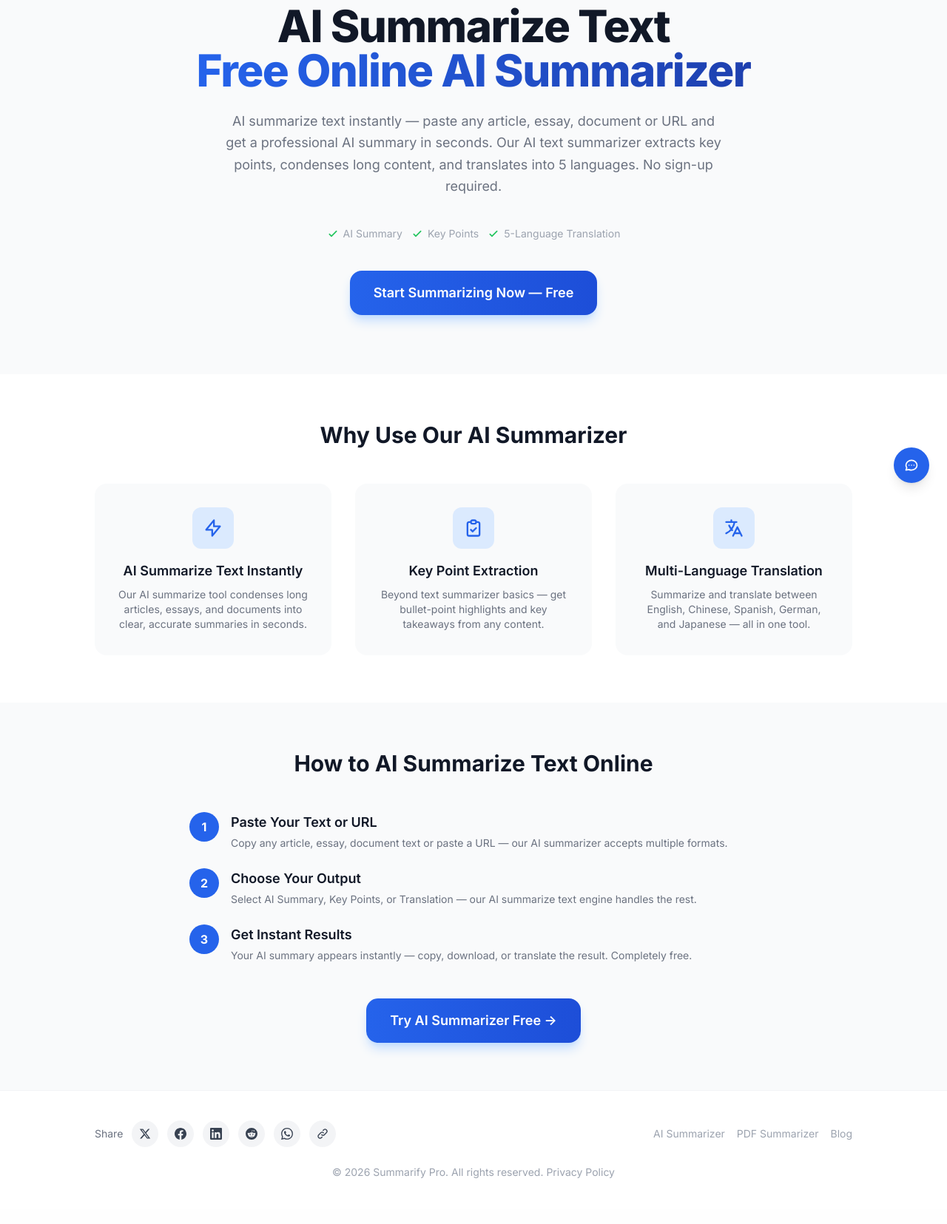
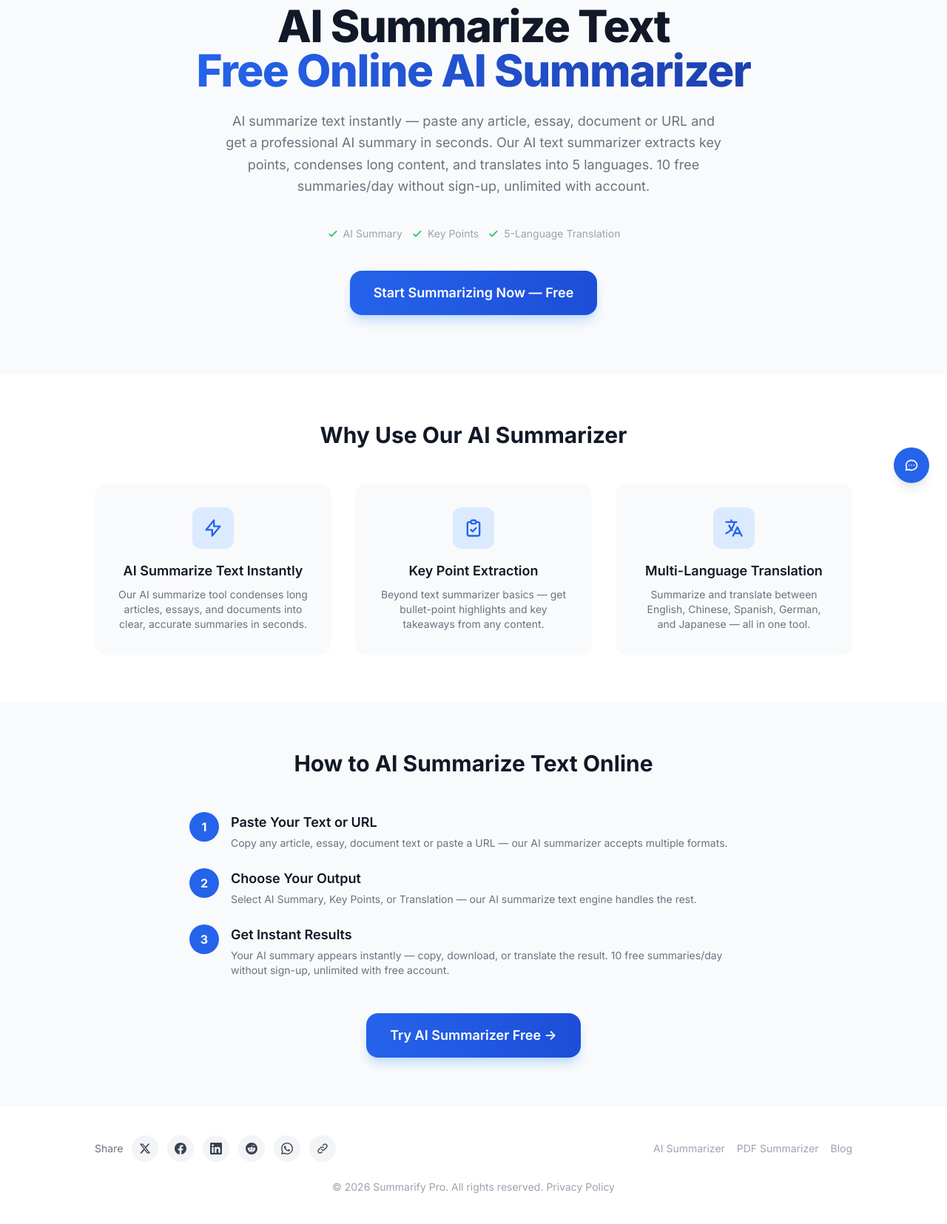
Before and after one commit to shenchuanchao/summarify-pro, a Flask app: page /ai-summarize in a window 1280 px wide. Shown: the part 123-1778 px from the top of the page at 74% size. Before the commit the page ends 1716 px from the top, so only its background shows below. Run offline with Flask 3, Linux system fonts and the light colour scheme; parts of the project's set-up code (start-up, migrations or seed data) failed here and were passed over; some libraries are stand-ins or nearby versions.

Commit message:
fix: update templates for new features

```diff
--- a/templates/_modals.html
+++ b/templates/_modals.html
@@ -20,7 +20,7 @@
     <div class="relative bg-white rounded-2xl shadow-2xl w-full max-w-sm p-8 animate-slide-up">
         <button onclick="hideModal('register')" class="absolute top-4 right-4 text-gray-300 hover:text-gray-600 transition-colors"><svg class="w-5 h-5" fill="none" stroke="currentColor" viewBox="0 0 24 24"><path stroke-linecap="round" stroke-linejoin="round" stroke-width="2" d="M6 18L18 6M6 6l12 12"/></svg></button>
         <h2 class="text-xl font-bold text-gray-900 mb-1">Create your account</h2>
-        <p class="text-sm text-gray-500 mb-6">Start with 10 free document extractions per day</p>
+        <p class="text-sm text-gray-500 mb-6">Sign up once, use without limits</p>
         <form id="register-form" onsubmit="handleRegister(event)" class="space-y-4">
             <div><label class="block text-xs font-semibold text-gray-600 mb-1">Email</label><input id="register-email" type="email" required class="w-full px-4 py-2.5 border border-gray-200 rounded-xl text-sm focus:ring-2 focus:ring-brand-500 outline-none" placeholder="you@example.com"></div>
             <div><label class="block text-xs font-semibold text-gray-600 mb-1">Password</label><input id="register-password" type="password" required minlength="6" class="w-full px-4 py-2.5 border border-gray-200 rounded-xl text-sm focus:ring-2 focus:ring-brand-500 outline-none" placeholder="At least 6 characters"></div>
--- a/templates/ai-summarize.html
+++ b/templates/ai-summarize.html
@@ -1,5 +1,5 @@
 {% set title = "AI Summarize Text Online Free — Summarify Pro" %}
-{% set description = "AI summarize text online with our free AI summarizer. Summarize articles, documents, PDFs, and URLs instantly. AI text summarizer with key points, translation, and no sign-up required." %}
+{% set description = "AI summarize text online with our free AI summarizer. Summarize articles, documents, PDFs, and URLs instantly. AI text summarizer with key points, translation, and 10/day without sign-up, unlimited with free account." %}
 {% set canonical = "https://www.summarifypro.com/ai-summarize" %}
 <!DOCTYPE html>
 <html lang="en">
@@ -15,7 +15,7 @@
             <span class="text-transparent bg-clip-text bg-gradient-to-r from-brand-600 to-brand-800">Free Online AI Summarizer</span>
         </h1>
         <p class="mt-6 text-lg text-gray-500 max-w-2xl mx-auto leading-relaxed">
-            AI summarize text instantly — paste any article, essay, document or URL and get a professional AI summary in seconds. Our AI text summarizer extracts key points, condenses long content, and translates into 5 languages. No sign-up required.
+            AI summarize text instantly — paste any article, essay, document or URL and get a professional AI summary in seconds. Our AI text summarizer extracts key points, condenses long content, and translates into 5 languages. 10 free summaries/day without sign-up, unlimited with account.
         </p>
         <div class="mt-10 flex flex-wrap justify-center gap-3 text-sm text-gray-400">
             <span class="flex items-center gap-1.5"><svg class="w-4 h-4 text-green-500" fill="none" stroke="currentColor" viewBox="0 0 24 24"><path stroke-linecap="round" stroke-linejoin="round" stroke-width="2.5" d="M5 13l4 4L19 7"/></svg> AI Summary</span>
@@ -83,7 +83,7 @@
                 <div class="w-10 h-10 bg-brand-600 text-white rounded-full flex items-center justify-center font-bold flex-shrink-0">3</div>
                 <div>
                     <h3 class="text-lg font-semibold text-gray-900">Get Instant Results</h3>
-                    <p class="text-gray-500 text-sm mt-1">Your AI summary appears instantly — copy, download, or translate the result. Completely free.</p>
+                    <p class="text-gray-500 text-sm mt-1">Your AI summary appears instantly — copy, download, or translate the result. 10 free summaries/day without sign-up, unlimited with free account.</p>
                 </div>
             </div>
         </div>
@@ -104,7 +104,7 @@
   "@type": "WebApplication",
   "name": "Summarify Pro — AI Summarize Text",
   "url": "https://www.summarifypro.com/ai-summarize",
-  "description": "AI summarize text online free. AI text summarizer that instantly summarizes articles, documents, PDFs, URLs. No sign-up required.",
+  "description": "AI summarize text online free. AI text summarizer that instantly summarizes articles, documents, PDFs, URLs. 10 free summaries/day without sign-up, unlimited with account.",
   "applicationCategory": "MultimediaApplication",
   "offers": { "@type": "Offer", "price": "0", "priceCurrency": "USD" }
 }
--- a/templates/blog/best-youtube-video-summarizers-2026.html
+++ b/templates/blog/best-youtube-video-summarizers-2026.html
@@ -55,7 +55,7 @@
             <p>Our own <a href="/youtube-summarizer" class="text-brand-600 hover:text-brand-700 underline font-medium">YouTube Summarizer</a> took the top spot for one reason: it actually understands the video content, not just the transcript. Powered by GLM-4 and DeepSeek, it produces summaries that are structured, accurate, and readable.</p>
             <ul class="list-disc pl-6 space-y-1">
                 <li><strong>Best for:</strong> All-around YouTube summarization across any video type</li>
-                <li><strong>Free tier:</strong> 10 summaries/day with account, 3 without</li>
+                <li><strong>Free tier:</strong> unlimited with free account, 10 without</li>
                 <li><strong>Languages:</strong> 5 (EN, ZH, ES, DE, JA)</li>
                 <li><strong>Standout feature:</strong> Offers AI Summary, Key Points bullet extraction, <em>and</em> full-text translation</li>
                 <li><strong>Rating:</strong> ★★★★★ (4.8/5)</li>
@@ -126,7 +126,7 @@
             </div>
 
             <h2 class="text-2xl font-bold text-gray-900 mt-10 mb-4">Bottom Line</h2>
-            <p>If you want the best free YouTube summarizer that balances quality and usage limits, <a href="/youtube-summarizer" class="text-brand-600 hover:text-brand-700 underline font-medium">Summarify Pro</a> is your answer. Ten free summaries per day with an account covers heavy daily usage, and the AI output is genuinely well-structured — not just keyword extraction.</p>
+            <p>If you want the best free YouTube summarizer that balances quality and usage limits, <a href="/youtube-summarizer" class="text-brand-600 hover:text-brand-700 underline font-medium">Summarify Pro</a> is your answer. Unlimited summaries with a free account covers heavy daily usage, and the AI output is genuinely well-structured — not just keyword extraction.</p>
             <p>If you need mind maps alongside text, NoteGPT is a solid second choice. For multilingual needs, Eightify covers the most languages, though you'll hit the paywall quickly. And if you already pay for ChatGPT, the built-in summarize feature works in a pinch — just do not expect consistent quality.</p>
 
             <div class="mt-10 p-6 bg-gradient-to-r from-red-50 to-orange-50 rounded-2xl border border-red-100">
--- a/templates/blog/how-to-summarize-pdf-with-ai.html
+++ b/templates/blog/how-to-summarize-pdf-with-ai.html
@@ -55,7 +55,7 @@
             <h2 class="text-2xl font-bold text-gray-900 mt-10 mb-4">How to Summarize a PDF with AI (Step by Step)</h2>
 
             <h3 class="text-xl font-bold text-gray-900 mt-8 mb-3">Step 1: Choose Your Tool</h3>
-            <p>Head over to <a href="/" class="text-brand-600 hover:text-brand-700 underline font-medium">Summarify Pro's PDF Summarizer</a>. It is free to use — no account required for your first 3 summaries per day. Upload up to 16 MB per file.</p>
+            <p>Head over to <a href="/" class="text-brand-600 hover:text-brand-700 underline font-medium">Summarify Pro's PDF Summarizer</a>. It is free to use — no sign-up required for 10 summaries per day (sign up for unlimited). Upload up to 16 MB per file.</p>
 
             <h3 class="text-xl font-bold text-gray-900 mt-8 mb-3">Step 2: Upload Your PDF</h3>
             <p>Drag and drop your PDF file onto the upload area, or click to browse. The tool accepts any standard PDF — research papers, reports, eBooks, meeting notes, you name it.</p>
--- a/templates/blog/summarize-research-papers-fast.html
+++ b/templates/blog/summarize-research-papers-fast.html
@@ -124,7 +124,7 @@
 
             <div class="mt-10 p-6 bg-gradient-to-r from-green-50 to-brand-50 rounded-2xl border border-green-100">
                 <p class="text-lg font-semibold text-gray-900">Start summarizing research papers now</p>
-                <p class="text-gray-600 mt-1">Upload your next paper to <a href="/" class="text-brand-600 hover:text-brand-700 underline font-medium">Summarify Pro</a>. Free — no sign-up needed for your first 3 summaries.</p>
+                <p class="text-gray-600 mt-1">Upload your next paper to <a href="/" class="text-brand-600 hover:text-brand-700 underline font-medium">Summarify Pro</a>. Free — no sign-up needed for your first 10 summaries. Sign up for unlimited access.</p>
             </div>
 
         </div>
--- a/templates/pdf-summarizer.html
+++ b/templates/pdf-summarizer.html
@@ -15,7 +15,7 @@
             <span class="text-transparent bg-clip-text bg-gradient-to-r from-brand-600 to-brand-800">Summarize PDF Online Free</span>
         </h1>
         <p class="mt-6 text-lg text-gray-500 max-w-2xl mx-auto leading-relaxed">
-            Free PDF summarizer — upload any PDF document and get an instant AI PDF summary. Our PDF summarizer extracts key points, condenses long documents, and translates PDF content into 5 languages. No sign-up, no download, completely free.
+            Free PDF summarizer — upload any PDF document and get an instant AI PDF summary. Our PDF summarizer extracts key points, condenses long documents, and translates PDF content into 5 languages. 10 summaries/day without sign-up, unlimited with free account.
         </p>
         <div class="mt-10 flex flex-wrap justify-center gap-3 text-sm text-gray-400">
             <span class="flex items-center gap-1.5"><svg class="w-4 h-4 text-green-500" fill="none" stroke="currentColor" viewBox="0 0 24 24"><path stroke-linecap="round" stroke-linejoin="round" stroke-width="2.5" d="M5 13l4 4L19 7"/></svg> PDF Summary</span>
@@ -83,7 +83,7 @@
                 <div class="w-10 h-10 bg-brand-600 text-white rounded-full flex items-center justify-center font-bold flex-shrink-0">3</div>
                 <div>
                     <h3 class="text-lg font-semibold text-gray-900">Get Your PDF Summary</h3>
-                    <p class="text-gray-500 text-sm mt-1">PDF summary appears in seconds — copy, download as .txt, or translate to another language. Free, every time.</p>
+                    <p class="text-gray-500 text-sm mt-1">PDF summary appears in seconds — copy, download as .txt, or translate to another language. Free — 10/day without sign-up, unlimited with account.</p>
                 </div>
             </div>
         </div>
@@ -104,7 +104,7 @@
   "@type": "WebApplication",
   "name": "Summarify Pro — AI PDF Summarizer",
   "url": "https://www.summarifypro.com/pdf-summarizer",
-  "description": "Free AI PDF summarizer online. Summarize PDF documents instantly with AI-powered PDF summary tool. No sign-up required.",
+  "description": "Free AI PDF summarizer online. Summarize PDF documents instantly with AI-powered PDF summary tool. 10/day without sign-up, unlimited with free account.",
   "applicationCategory": "MultimediaApplication",
   "offers": { "@type": "Offer", "price": "0", "priceCurrency": "USD" }
 }
--- a/templates/register.html
+++ b/templates/register.html
@@ -1,5 +1,5 @@
 {% set title = "Create Account — Summarify Pro" %}
-{% set description = "Create your free Summarify Pro account. 10 free document extractions per day." %}
+{% set description = "Create your free Summarify Pro account. unlimited access." %}
 {% set canonical = None %}
 <!DOCTYPE html>
 <html lang="en">
@@ -11,7 +11,7 @@
     <div class="max-w-md mx-auto">
         <div class="bg-white rounded-2xl shadow-lg border border-gray-100 p-8">
             <h1 class="text-2xl font-bold text-gray-900 mb-1">Create your account</h1>
-            <p class="text-sm text-gray-500 mb-6">Start with 10 free document extractions per day</p>
+            <p class="text-sm text-gray-500 mb-6">Start with unlimited access</p>
             <form id="register-form-page" class="space-y-4">
                 <div>
                     <label class="block text-xs font-semibold text-gray-600 mb-1">Email</label>
--- a/templates/youtube.html
+++ b/templates/youtube.html
@@ -255,7 +255,7 @@ async function handleRegister(e) {
         STATE.token = data.token; STATE.user = data.user;
         localStorage.setItem('summarify_token', data.token);
         localStorage.setItem('summarify_user', JSON.stringify(data.user));
-        updateUI(); hideModal('register'); toast('Account created! You now have 10 free uses per day.', 'success');
+        updateUI(); hideModal('register'); toast('Account created! You now have unlimited access.', 'success');
     } catch (e) { toast(e.message, 'error'); }
     finally { btn.disabled = false; btn.textContent = 'Create account'; }
 }
--- a/templates/zh/pdf-summarizer.html
+++ b/templates/zh/pdf-summarizer.html
@@ -14,7 +14,7 @@
         <h1 class="text-3xl sm:text-4xl lg:text-5xl font-extrabold tracking-tight text-gray-900 leading-tight">
             PDF <span class="text-transparent bg-clip-text bg-gradient-to-r from-brand-600 to-brand-800">AI 总结</span>
         </h1>
-        <p class="mt-4 text-base text-gray-500 max-w-xl mx-auto">上传 PDF，AI 自动提取内容并生成摘要、要点或翻译。每日免费 10 次。</p>
+        <p class="mt-4 text-base text-gray-500 max-w-xl mx-auto">上传 PDF，AI 自动提取内容并生成摘要、要点或翻译。每日免费 10 次（注册后无限）。</p>
     </div>
 </section>
 
--- a/templates/zh/url-summarizer.html
+++ b/templates/zh/url-summarizer.html
@@ -13,7 +13,7 @@
         <h1 class="text-3xl sm:text-4xl lg:text-5xl font-extrabold tracking-tight text-gray-900 leading-tight">
             网页 <span class="text-transparent bg-clip-text bg-gradient-to-r from-brand-600 to-brand-800">AI 解析</span>
         </h1>
-        <p class="mt-4 text-base text-gray-500 max-w-xl mx-auto">粘贴任意网页链接，AI 自动抓取内容并生成摘要、要点或翻译。每日免费 10 次。</p>
+        <p class="mt-4 text-base text-gray-500 max-w-xl mx-auto">粘贴任意网页链接，AI 自动抓取内容并生成摘要、要点或翻译。每日免费 10 次（注册后无限）。</p>
     </div>
 </section>
 
--- a/templates/zh/word-summarizer.html
+++ b/templates/zh/word-summarizer.html
@@ -13,7 +13,7 @@
         <h1 class="text-3xl sm:text-4xl lg:text-5xl font-extrabold tracking-tight text-gray-900 leading-tight">
             Word <span class="text-transparent bg-clip-text bg-gradient-to-r from-brand-600 to-brand-800">AI 总结</span>
         </h1>
-        <p class="mt-4 text-base text-gray-500 max-w-xl mx-auto">上传 Word 文档，AI 自动提取内容并生成摘要、要点或翻译。每日免费 10 次。</p>
+        <p class="mt-4 text-base text-gray-500 max-w-xl mx-auto">上传 Word 文档，AI 自动提取内容并生成摘要、要点或翻译。每日免费 10 次（注册后无限）。</p>
     </div>
 </section>
 
```
Also changed, not shown: templates/zh/index.html (+4 -4 lines).
